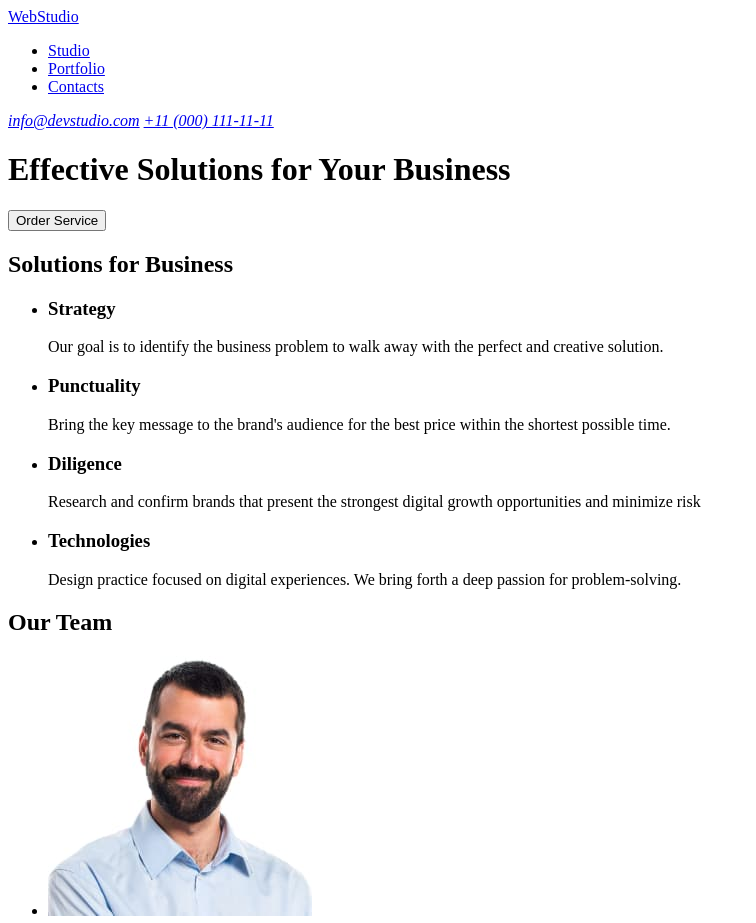
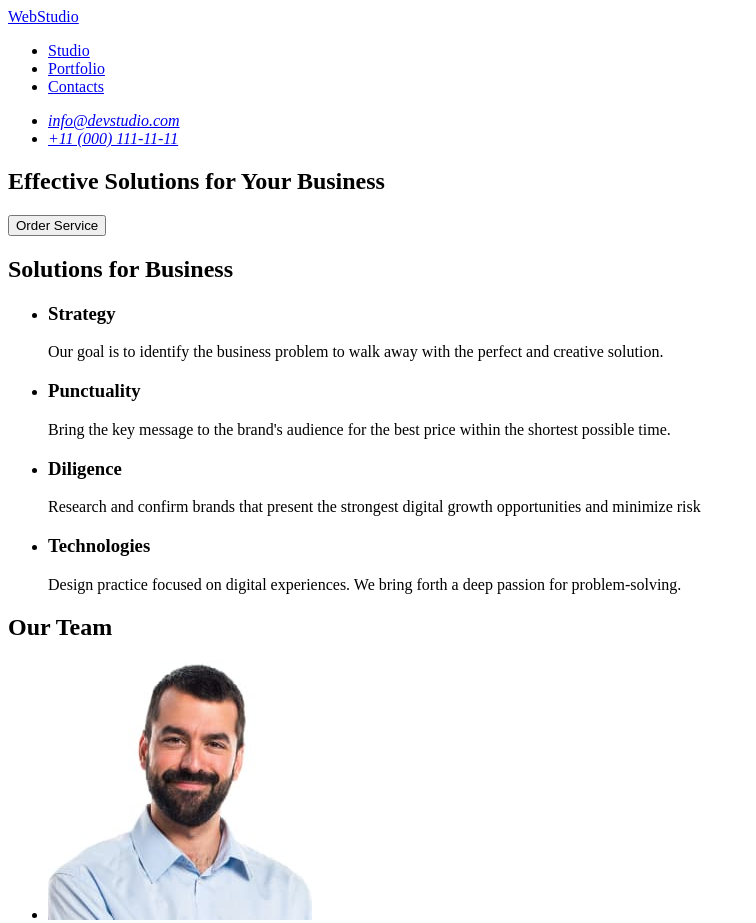
Before and after one commit to Olja2020/goit-markup-hw-01, a plain HTML site: page index.html in a window 1280 px wide. Shown: the top 923 px of the page, without its empty margins (0-756 px from the left). Drawn offline with Linux system fonts and the light colour scheme.

Commit message:
add: tag ul

```diff
--- a/index.html
+++ b/index.html
@@ -20,13 +20,17 @@
         </ul>
       </nav>
       <address>
-        <a href="mailto:info@devstudio.com">info@devstudio.com</a>
-        <a href="+110001111111">+11 (000) 111-11-11</a>
+        <ul>
+          <li><a href="mailto:info@devstudio.com">info@devstudio.com</a></li>
+          <li><a href="+110001111111">+11 (000) 111-11-11</a></li>
+        </ul>
       </address>
     </header>
     <main>
-      <h1>Effective Solutions for Your Business</h1>
-      <button type="button">Order Service</button>
+      <section>
+        <h1>Effective Solutions for Your Business</h1>
+        <button type="button">Order Service</button>
+      </section>
       <section>
         <h2>Solutions for Business</h2>
         <ul>
```
